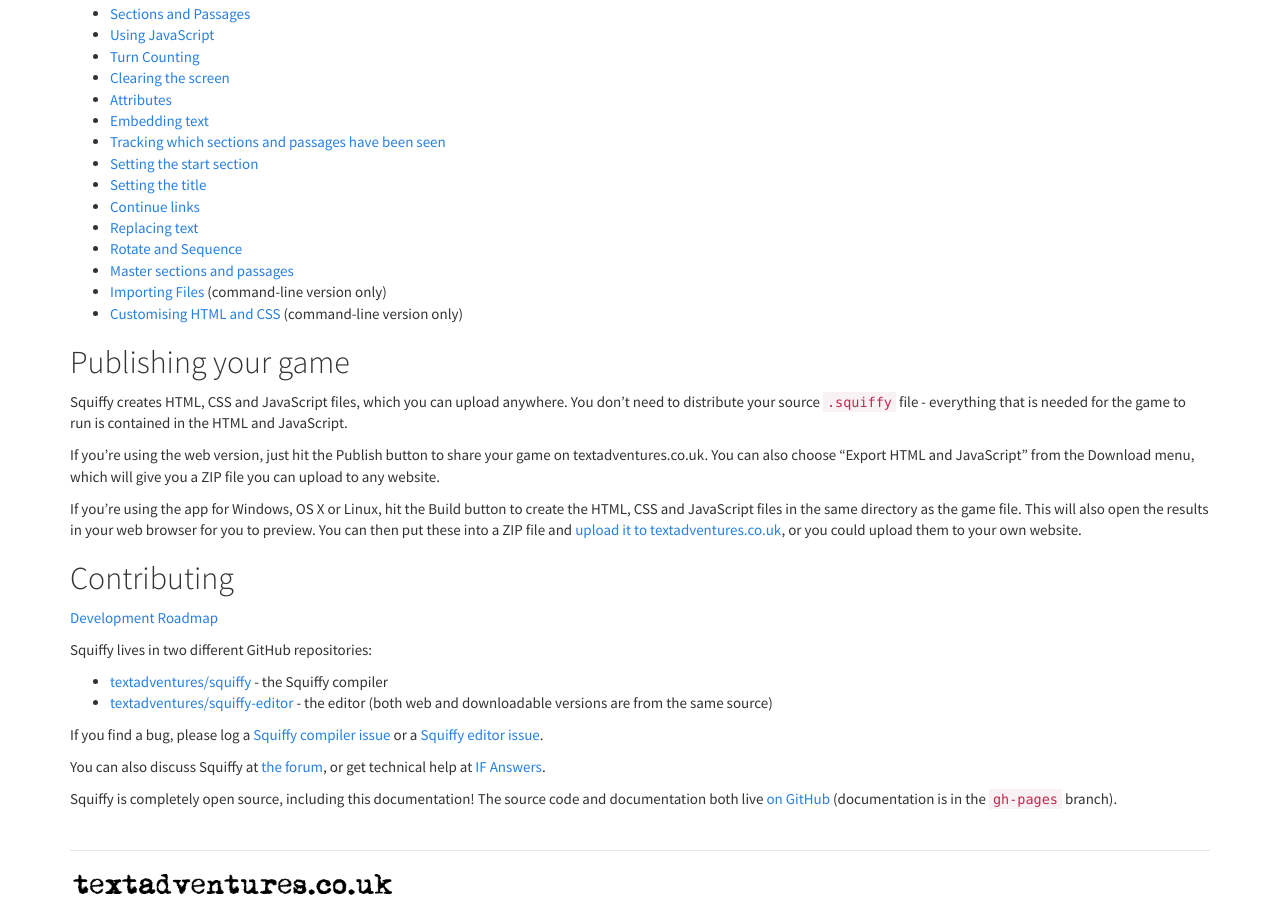
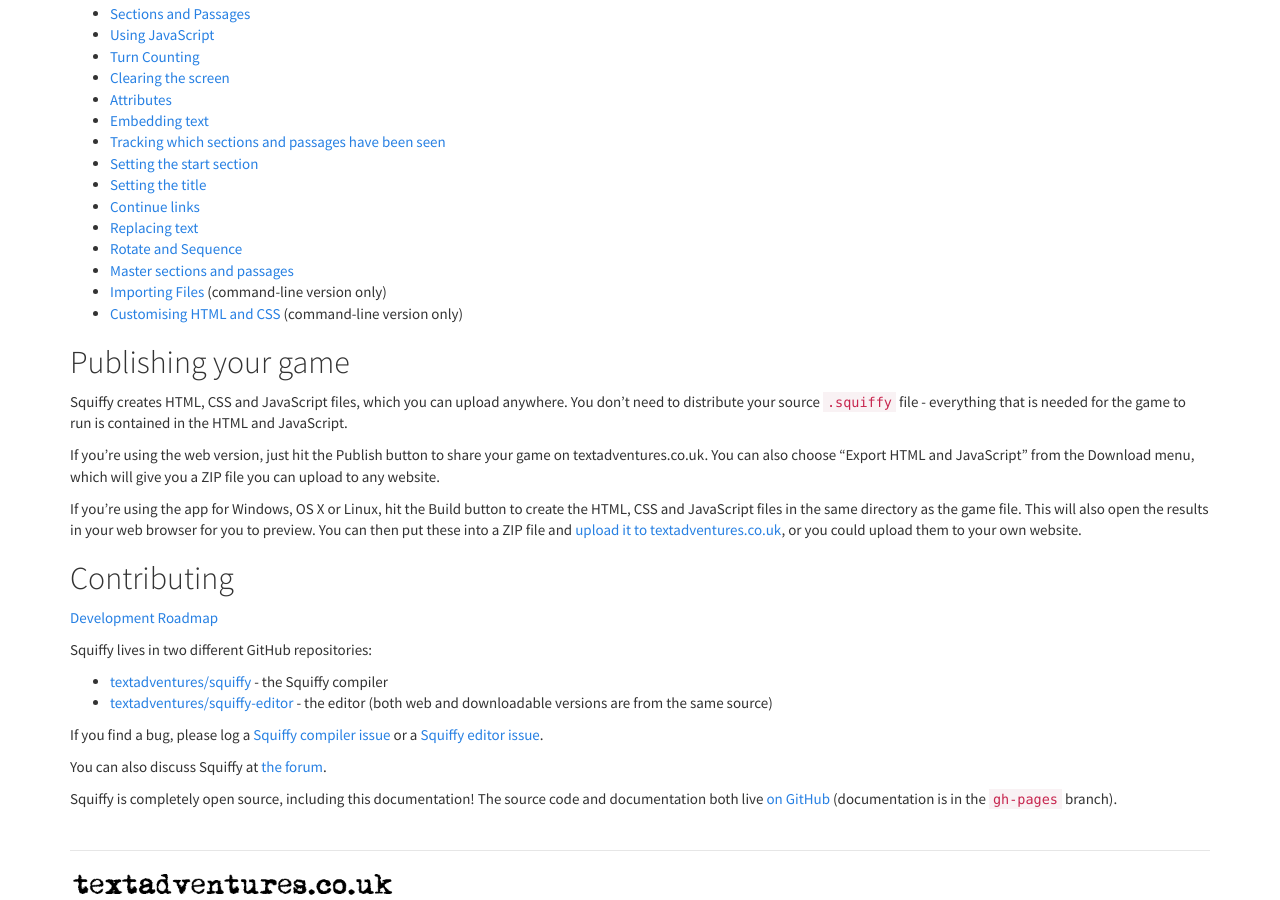
Before and after one commit to textadventures/squiffy, a Jekyll site: the page built from index.md, in a window 1280 px wide and 900 px high, scrolled down 637 px. Built offline with Jekyll 4.4.1, drawn with Linux system fonts in a browser that asks for light colours; nearby versions of some CDN libraries; Markdown is read by kramdown in place of the engine named in the settings.

Commit message:
Remove IF Answers reference

```diff
--- a/index.md
+++ b/index.md
@@ -61,6 +61,6 @@
 
 If you find a bug, please log a [Squiffy compiler issue](https://github.com/textadventures/squiffy/issues) or a [Squiffy editor issue](https://github.com/textadventures/squiffy-editor/issues).
 
-You can also discuss Squiffy at [the forum](http://forum.textadventures.co.uk/viewforum.php?f=24), or get technical help at [IF Answers](http://ifanswers.com).
+You can also discuss Squiffy at [the forum](http://forum.textadventures.co.uk/viewforum.php?f=24).
 
 Squiffy is completely open source, including this documentation! The source code and documentation both live [on GitHub](https://github.com/textadventures/squiffy) (documentation is in the `gh-pages` branch).
```
